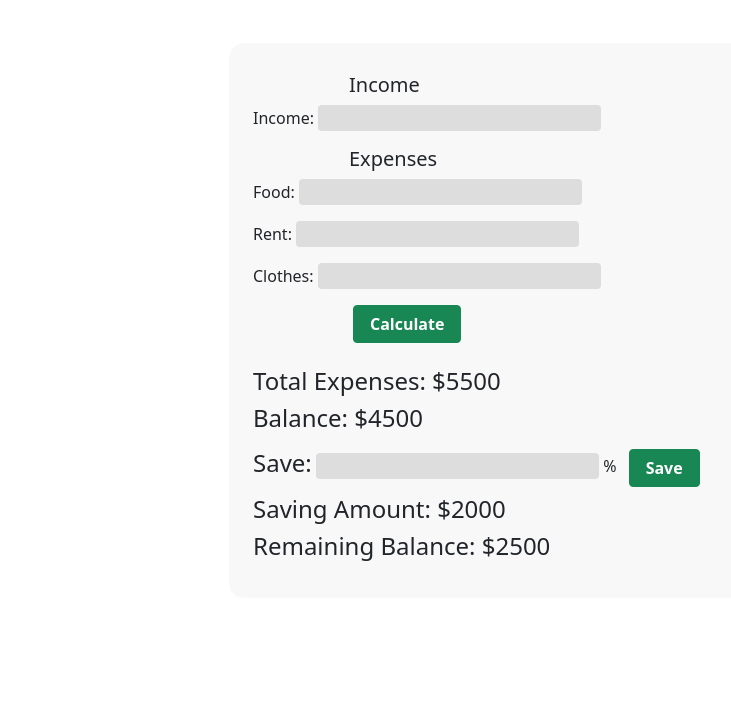
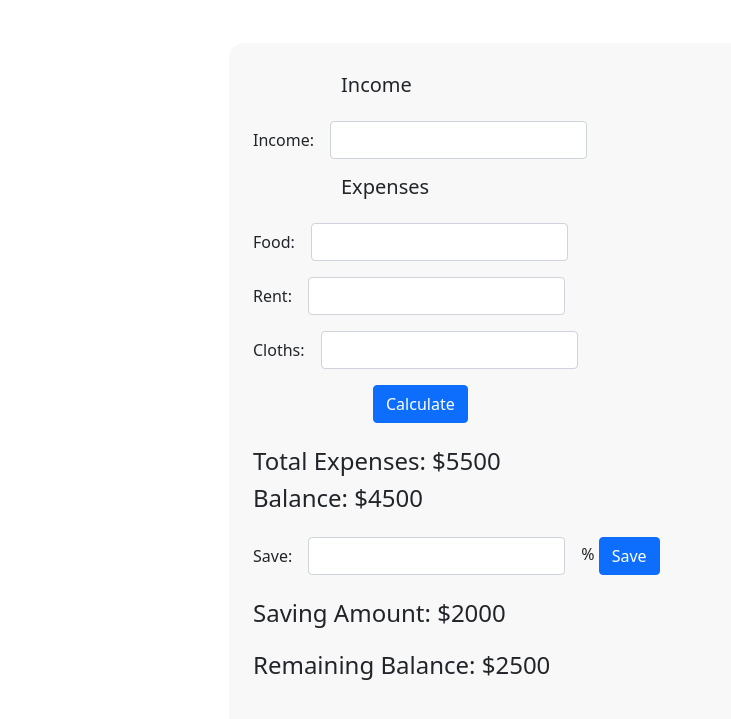
Before and after one commit to abujakariacse/money-master-js, a plain HTML site: page index.html in a window 1280 px wide. Shown: the part 85-804 px from the top of the page, without its empty margins (411-1142 px from the left). Drawn offline with nearby package versions, Linux system fonts and the light colour scheme.

Commit message:
correction

```diff
--- a/css/style.css
+++ b/css/style.css
@@ -5,21 +5,16 @@ body{
     margin: 0;
     padding: 0;
 }
-input{
-    border: none;
-    background-color: rgba(128, 128, 128, 0.226);
 
-    padding-left: 50px;
-}
 .calc-img{
     border-radius: 50px;
 }
 .calc-area{
-    background-color: #F8F8F8;  /* rgba(128, 128, 128, 0.109); */
+    background-color: #F8F8F8;
     border-radius: 15px;
     padding: 30px;
 
 }
 .calculate-btn{
-    margin-left: 100px;
+    margin-left: 120px;
 }
--- a/index.html
+++ b/index.html
@@ -12,49 +12,87 @@
 </head>
 
 <body>
+    <!-- header -->
     <header>
         <h1 class="text-center mt-4 pt-2 fw-bold text-success">Monthly Settlement</h1>
     </header>
+
+    <!-- main -->
     <main>
         <section class="container pt-4 mt-4">
-            <div class="row gx-5">
+            <div class="row g-lg-4">
+                <!-- first column  -->
                 <div class="col-12 col-sm-12 col-lg-6 col-xl-6">
                     <img class="calc-img img-fluid rounded" src="images/dark-calc.jpg" alt="">
                 </div>
+                <!-- calculation column -->
                 <div class="col-12 col-sm-12 col-lg-6 col-xl-6 ps-lg-4 calc-area">
-                    <div class="">
-                        <h5 class="ps-5  ms-5">Income</h5>
-                        <span>Income:</span>
-                        <input class="mb-3 rounded" type="number" name="" id="">
+                    <div class="row g-3 align-items-center mb-3">
+                        <!-- income start  -->
+                        <h5 class="ps-5 ms-5">Income</h5>
+                        <div class="col-auto">
+                            <label class="col-form-label">Income:</label>
+                        </div>
+                        <div class="col-auto">
+                            <input type="number" id="inputPassword6" class="form-control"
+                                aria-describedby="passwordHelpInline">
+                        </div>
+                    </div>
+                    <!-- Expenses start  -->
+                    <!-- 1 -->
+                    <div class="row g-3 align-items-center mb-3">
                         <h5 class="ps-5  ms-5">Expenses</h5>
-                        <span>Food:</span>
-                        <input class="mb-3 rounded" type="number" name="" id="">
-                        <br>
-                        <span>Rent:</span>
-                        <input class="mb-3 rounded" type="number" name="" id="">
-                        <br>
-                        <span>Clothes:</span>
-                        <input class="mb-3  rounded" type="number" name="" id="">
-                        <br>
-                        <button class="calculate-btn btn btn-success fw-bold px-3 mb-4 ms-6">Calculate</button>
-                        <h4 class="">Total Expenses: $<span>5500</span></h4>
-                        <h4 class="mb-3">Balance: $<span>4500</span></h4>
-                        <h4 class="d-inline">Save:</h4>
-                        <input class="mb-3  rounded" type="number">
-                        <span>%</span>
-                        <button class="btn btn-success fw-bold px-3 col-sm ms-2">Save</button>
-                        <h4>Saving Amount: $<span>2000</span></h4>
+                        <div class="col-auto">
+                            <label class="col-form-label">Food:</label>
+                        </div>
+                        <div class="col-auto">
+                            <input type="number" id="" class="form-control">
+                        </div>
+                    </div>
+                    <!-- 2 -->
+                    <div class="row g-3 align-items-center mb-3">
+                        <div class="col-auto">
+                            <label for="inputPassword6" class="col-form-label">Rent:</label>
+                        </div>
+                        <div class="col-auto">
+                            <input type="number" id="" class="form-control">
+                        </div>
+                    </div>
+                    <!-- 3 -->
+                    <div class="row g-3 align-items-center mb-3">
+                        <div class="col-auto">
+                            <label for="inputPassword6" class="col-form-label">Cloths:</label>
+                        </div>
+                        <div class="col-auto">
+                            <input type="number" id="" class="form-control">
+                        </div>
+                    </div>
+                    <!-- calculate button  -->
+                    <button type="submit" class="calculate-btn btn btn-primary mb-4">Calculate</button>
+                    <h4 class="">Total Expenses: $<span>5500</span></h4>
+                    <h4 class="mb-4">Balance: $<span>4500</span></h4>
+
+                    <!-- saving section start  -->
+                    <div class="row g-3 align-items-center mb-3">
+                        <div class="col-auto">
+                            <label class="col-form-label">Save:</label>
+                        </div>
+
+                        <div class="col-auto">
+                            <input type="number" class="form-control">
+                        </div>
+                        <div class="col-auto">
+                            <span>% </span>
+                            <button type="submit" class="btn btn-primary">Save</button>
+                        </div>
+                        <h4 class="mt-4">Saving Amount: $<span>2000</span></h4>
                         <h4>Remaining Balance: $<span>2500</span></h4>
+
                     </div>
 
                 </div>
 
             </div>
-
-
-
-
-
         </section>
     </main>
     <script src="js/script.js"></script>
```
